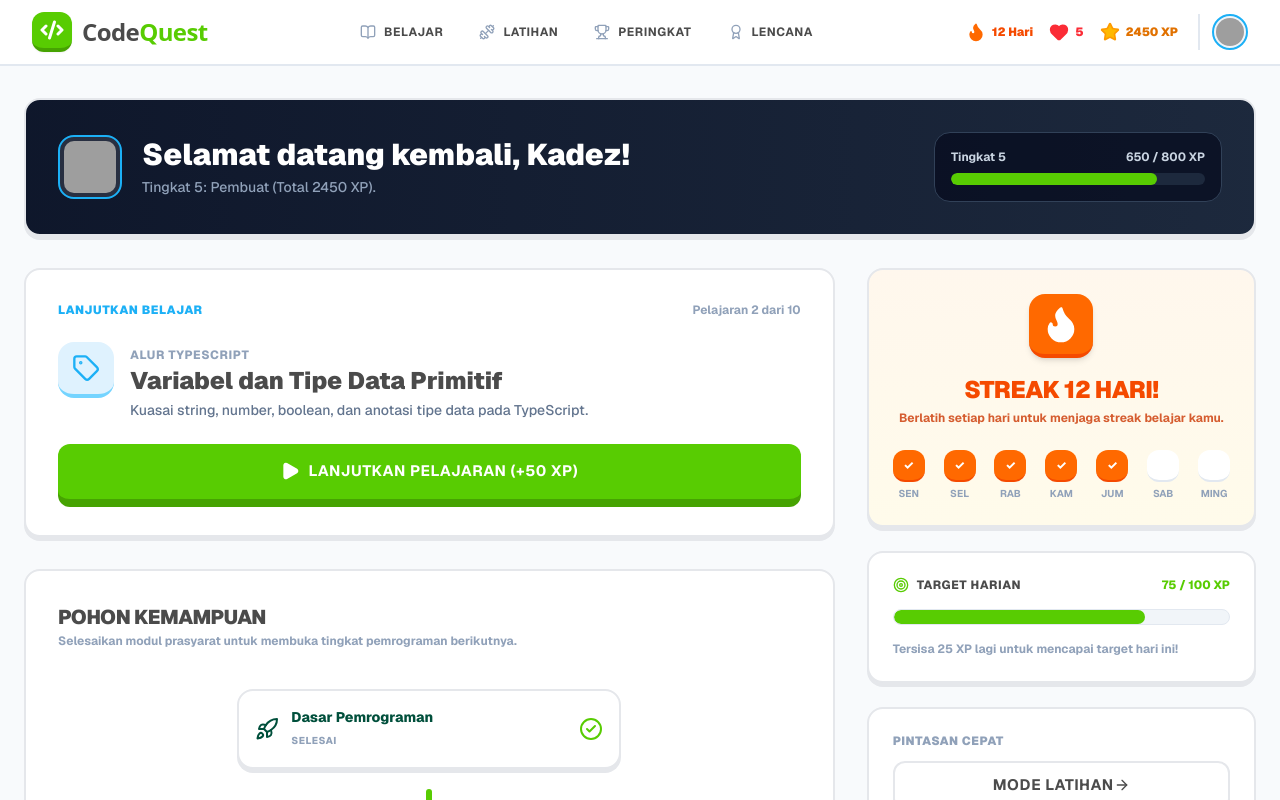
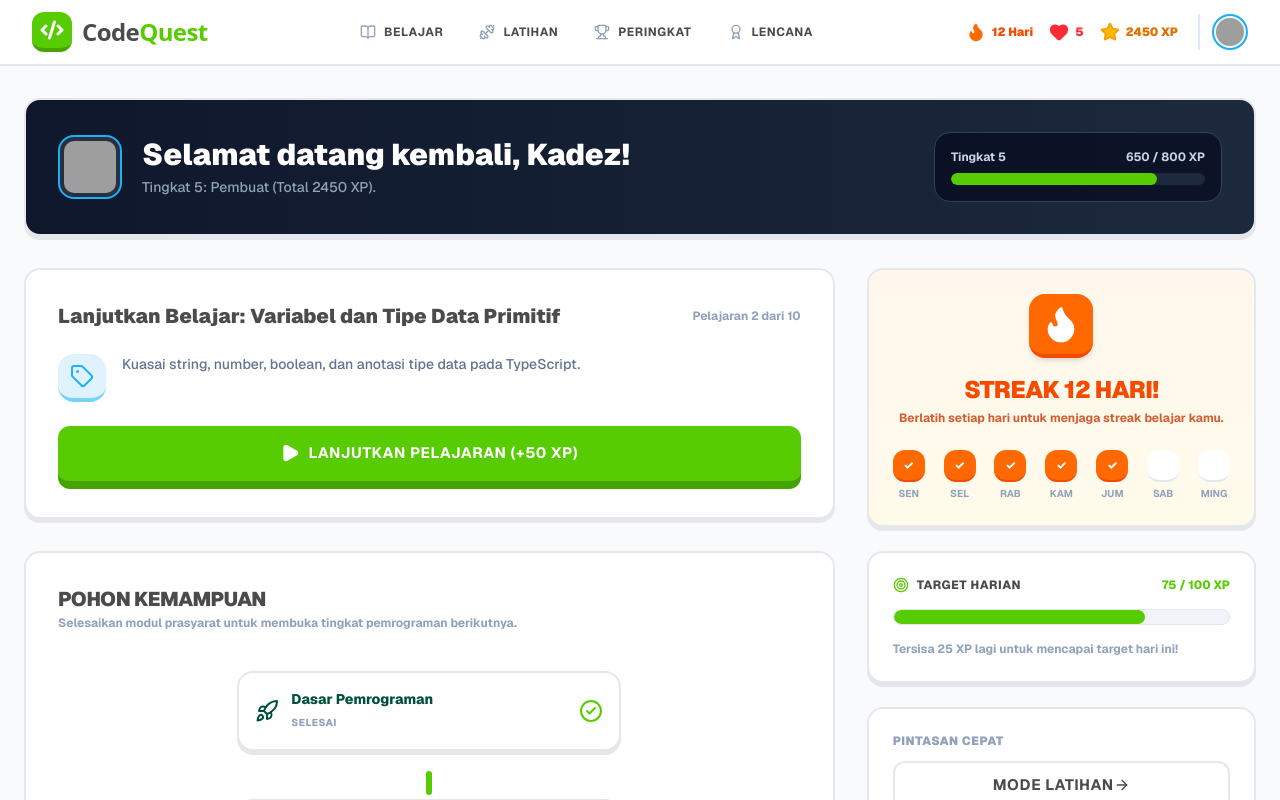
Before and after one commit to KADEZ-406/belajar-ts, a Next.js app: page /dashboard in a window 1280 px wide. Shown: the top 800 px of the page. Built offline with nearby package versions, Linux system fonts and the light colour scheme; grey boxes are pictures that could not be loaded.

Commit message:
Remove decorative small taglines above headings

```diff
--- a/app/dashboard/page.tsx
+++ b/app/dashboard/page.tsx
@@ -65,27 +65,19 @@ export default function DashboardPage() {
           {/* Continue Learning Card */}
           <div className="card-duo p-6 md:p-8 bg-white border-2 border-slate-200 rounded-3xl space-y-6 shadow-xs">
             <div className="flex items-center justify-between">
-              <span className="text-xs font-black uppercase tracking-wider text-[#1cb0f6]">
-                Lanjutkan Belajar
-              </span>
-              <span className="text-xs font-bold text-slate-400">Pelajaran 2 dari 10</span>
+              <h3 className="text-xl font-black text-[#4b4b4b]">
+                Lanjutkan Belajar: Variabel dan Tipe Data Primitif
+              </h3>
+              <span className="text-xs font-bold text-slate-400 shrink-0">Pelajaran 2 dari 10</span>
             </div>
 
             <div className="flex items-start gap-4">
-              <div className="w-14 h-14 rounded-2xl bg-sky-100 border-b-4 border-sky-300 text-[#1cb0f6] flex items-center justify-center shrink-0">
-                <Tag className="w-7 h-7" />
+              <div className="w-12 h-12 rounded-2xl bg-sky-100 border-b-4 border-sky-300 text-[#1cb0f6] flex items-center justify-center shrink-0">
+                <Tag className="w-6 h-6" />
               </div>
-              <div>
-                <span className="text-xs font-extrabold text-slate-400 uppercase tracking-wider">
-                  Alur TypeScript
-                </span>
-                <h3 className="text-2xl font-black text-[#4b4b4b] leading-tight">
-                  Variabel dan Tipe Data Primitif
-                </h3>
-                <p className="text-sm font-medium text-slate-500 mt-1">
-                  Kuasai string, number, boolean, dan anotasi tipe data pada TypeScript.
-                </p>
-              </div>
+              <p className="text-sm font-medium text-slate-500">
+                Kuasai string, number, boolean, dan anotasi tipe data pada TypeScript.
+              </p>
             </div>
 
             <Link
--- a/app/learn/[language]/[lesson]/page.tsx
+++ b/app/learn/[language]/[lesson]/page.tsx
@@ -117,10 +117,6 @@ export default function LessonPlayerPage() {
       <main className="flex-1 max-w-3xl mx-auto w-full px-4 py-8 space-y-6">
         {currentStep.type === "learn" ? (
           <div className="card-duo p-8 bg-white border-2 border-slate-200 rounded-3xl space-y-6">
-            <div className="flex items-center gap-2 text-xs font-extrabold uppercase tracking-wider text-[#1cb0f6]">
-              <Sparkles className="w-4 h-4" /> Ringkasan Konsep
-            </div>
-
             <h2 className="text-2xl md:text-3xl font-black text-[#4b4b4b]">
               {currentStep.title}
             </h2>
--- a/app/page.tsx
+++ b/app/page.tsx
@@ -8,11 +8,6 @@ export default function LandingPage() {
       <section className="relative py-16 md:py-24 px-6 max-w-7xl mx-auto w-full grid grid-cols-1 lg:grid-cols-2 gap-12 items-center">
         {/* Left Column: Messaging */}
         <div className="space-y-6 text-center lg:text-left">
-          <div className="flex items-center justify-center lg:justify-start gap-2 text-[#58cc02] font-extrabold text-xs tracking-wider uppercase">
-            <Sparkles className="w-4 h-4 fill-[#58cc02]" />
-            Platform Belajar Pemrograman Interaktif
-          </div>
-
           <h1 className="text-4xl sm:text-5xl lg:text-6xl font-black text-[#4b4b4b] leading-[1.1] tracking-tight font-sans">
             Belajar pemrograman dengan <span className="text-[#58cc02]">bermain</span>, berlatih, dan membuat karya.
           </h1>
--- a/components/exercises/ExerciseRenderer.tsx
+++ b/components/exercises/ExerciseRenderer.tsx
@@ -88,10 +88,6 @@ export function ExerciseRenderer({ exercise, onAnswer, disabled = false }: Exerc
     <div className="space-y-6">
       {/* Exercise Question Prompt Header */}
       <div className="card-duo p-6 bg-white border-2 border-slate-200 rounded-2xl shadow-xs">
-        <div className="flex items-center gap-2 text-xs font-bold uppercase tracking-wider text-[#1cb0f6] mb-2">
-          <HelpCircle className="w-4 h-4" />
-          {getExerciseLabel(exercise.type)}
-        </div>
         <h3 className="text-xl md:text-2xl font-extrabold text-[#4b4b4b] leading-tight">
           {exercise.prompt}
         </h3>
```
